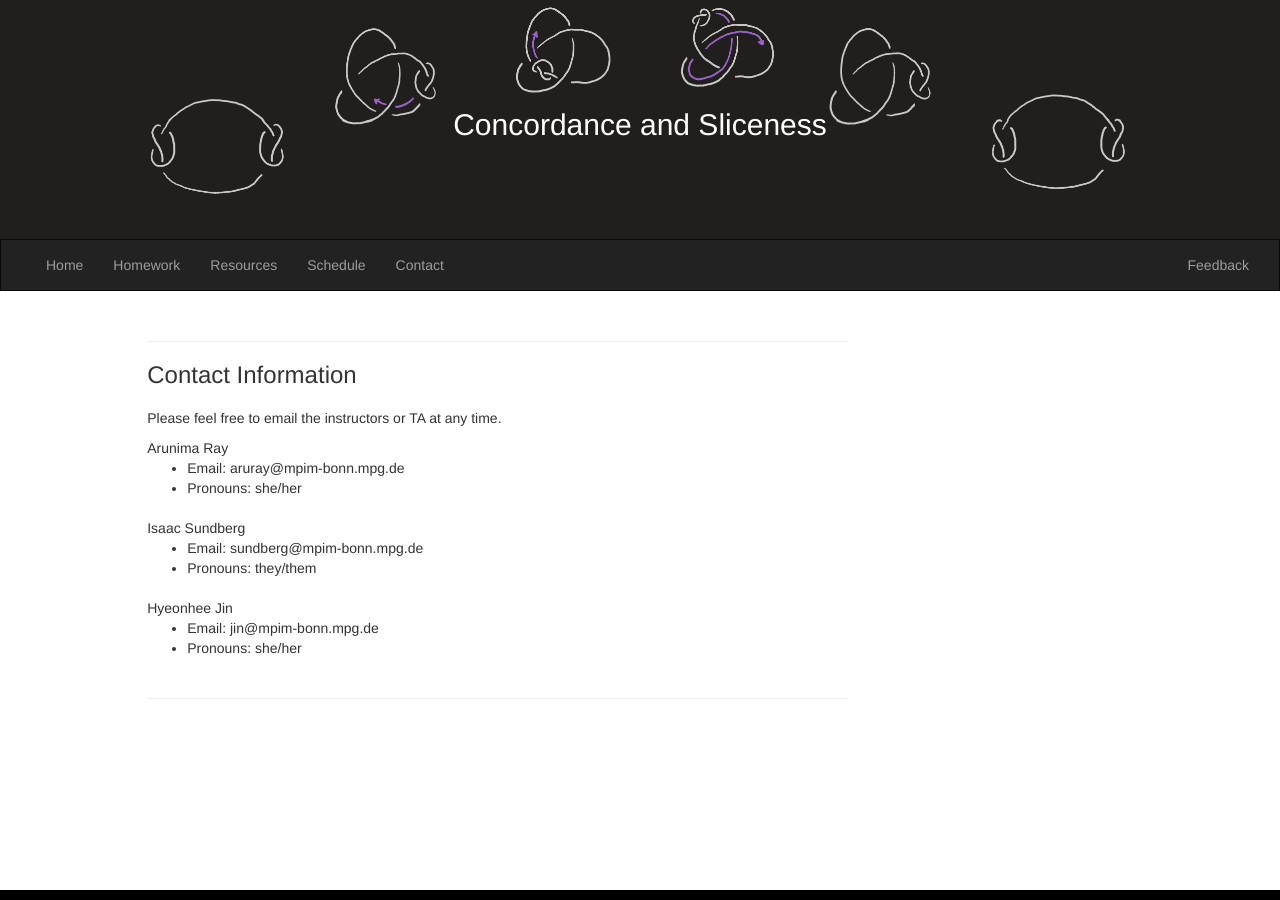
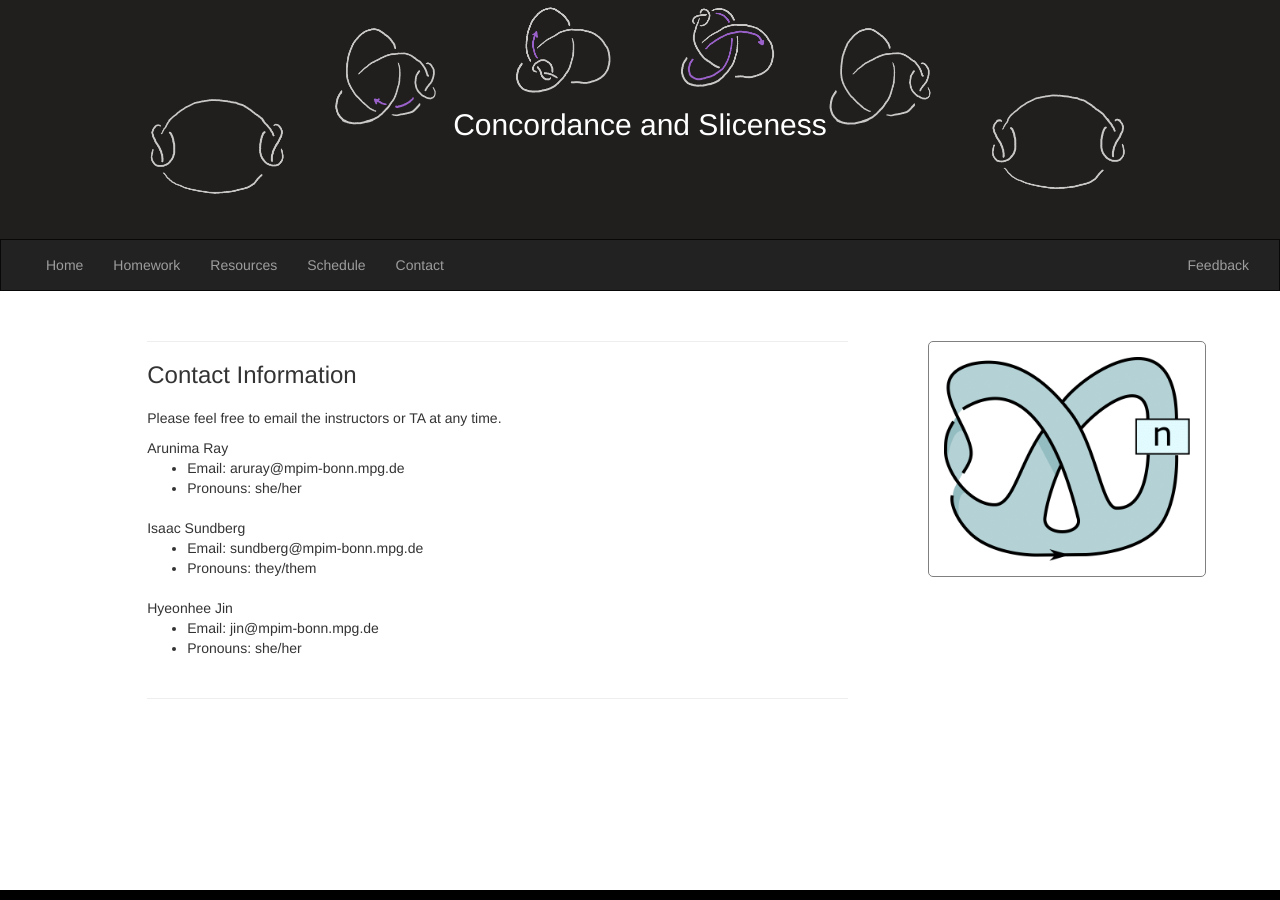
Before and after one commit to imsundberg/concordance, a Jekyll site: the page built from contact/index.html, in a window 1280 px wide. Built offline with Jekyll 4.4.1, drawn with Linux system fonts in a browser that asks for light colours.

Commit message:
Update index.html

```diff
--- a/contact/index.html
+++ b/contact/index.html
@@ -62,4 +62,10 @@ title: Contact
 			</div>
 		</div>
 	</div>
+
+	<div class="col-sm-4">
+	<div id="img-container" class="tooltip" style="text-align: center">
+		<a href="https://www.youtube.com/watch?v=dQw4w9WgXcQ"><img style="padding:15px" src="https://imsundberg.github.io/concordance/files/twist.png" id="img"></a>
+		<span class="tooltiptext"></span>
+	</div>
 </div>
```
